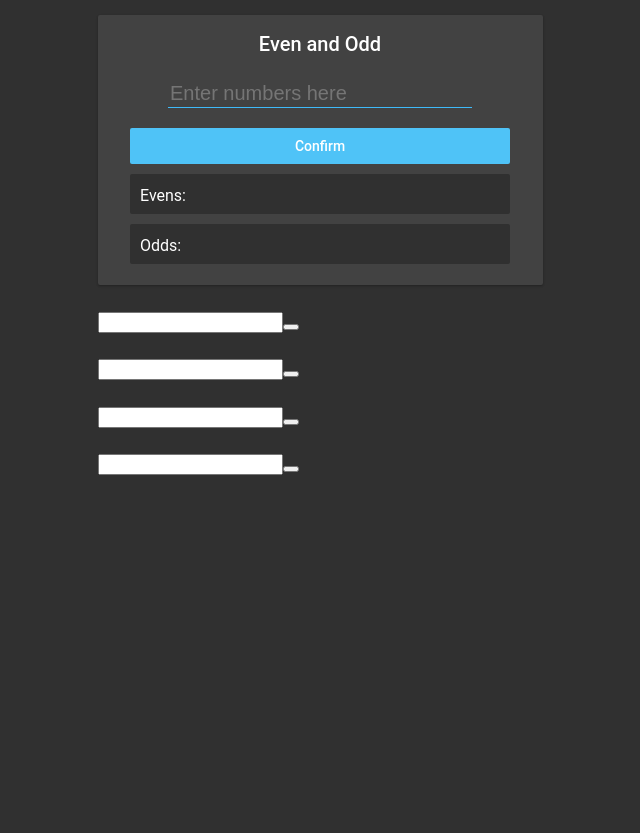
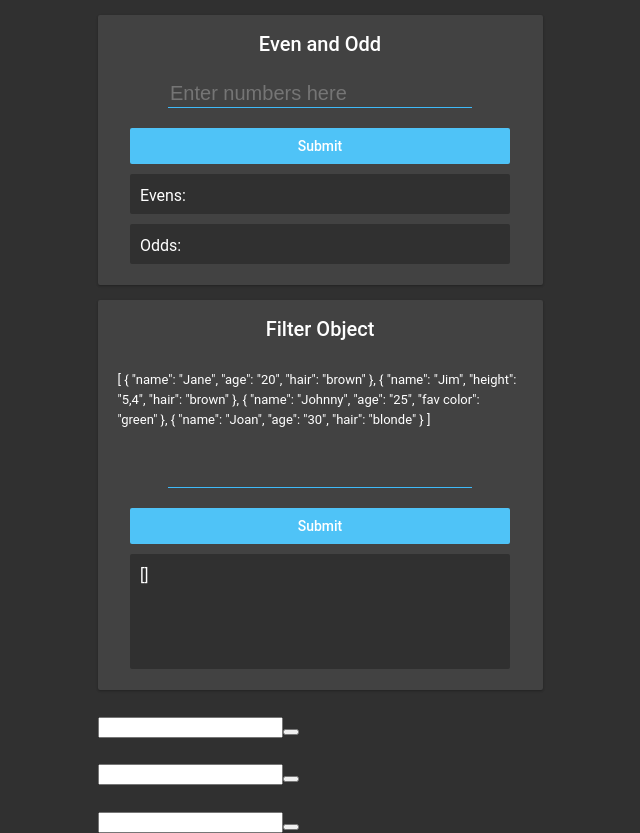
Before and after one commit to loganw0315/react-toy-problems, a React (Create React App) app: page / in a window 1280 px wide. Shown: the whole page, without its empty margins (320-960 px from the left). Before the commit the page ends 800 px from the top, so only its background shows below. Built offline with nearby package versions, Linux system fonts and the light colour scheme.

Commit message:
Completed Filter Object component

```diff
--- a/src/components/Topics/EvenAndOdd.js
+++ b/src/components/Topics/EvenAndOdd.js
@@ -28,7 +28,7 @@ class EvenAndOdd extends Component {
         <div className='puzzleBox evenAndOddPB'>
             <h4 >Even and Odd</h4>
             <input name="userInput" type="text" className='inputLine' onChange={this.handleChange} placeholder='Enter numbers here'></input>
-            <button className='confirmationButton' onClick={this.handleClick}>Confirm</button>
+            <button className='confirmationButton' onClick={this.handleClick}>Submit</button>
             <span className='resultsBox'>Evens: {this.state.evenArray.join(",")}</span>
             <span className='resultsBox'>Odds: {this.state.oddArray.join(",")}</span>
         </div>
--- a/src/components/Topics/FilterObject.js
+++ b/src/components/Topics/FilterObject.js
@@ -1,14 +1,54 @@
 import React, { Component } from 'react';
 
 class FilterObject extends Component {
+    state = {
+        unFilteredArray: [
+            {
+                "name": "Jane",
+                "age": "20",
+                "hair": "brown"
+            },
+            {
+                "name": "Jim",
+                "height": "5,4",
+                "hair": "brown"
+            },
+            {
+                "name": "Johnny",
+                "age": "25",
+                "fav color": "green"
+            },
+            {
+                "name": "Joan",
+                "age": "30",
+                "hair": "blonde"
+            },
+        ],
+        userInput: "",
+        filteredArray: []
+    }
+
+    handleChange = event =>{
+        this.setState({
+            userInput: event.target.value
+        })
+    }
+
+    handleClick = prop => {
+        let filteredArray = this.state.unFilteredArray.filter(e=>e.hasOwnProperty(prop))
+        this.setState({
+            filteredArray: filteredArray
+        })
+    }
+
     render() {
         return (
-            <div>
-                <h4></h4>
-                <input></input>
-                <button></button>
-                <span></span>
-                <span></span>
+            <div className='puzzleBox filterObjectPB'>
+                <h4>Filter Object</h4>
+                <span className='puzzleText'>{ JSON.stringify(this.state.unFilteredArray, null, 10)}</span>
+                <input className='inputLine' onChange={this.handleChange}></input>
+                <button className='confirmationButton'onClick={() => this.handleClick(this.state.userInput)}>Submit</button>
+                <span className='resultsBox filterObjectRB'>{JSON.stringify(this.state.filteredArray, null, 10)}</span>
             </div>
             )
     }
```
